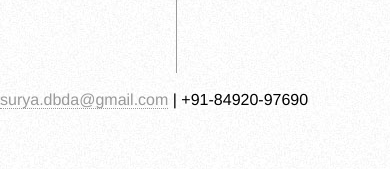
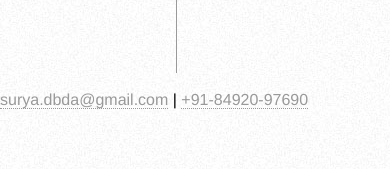
Before and after one commit to jamwalshah/resume, a plain HTML site: page index.html in a window 390 px wide. Shown: the part 2844-3013 px from the top of the page. Drawn offline with Linux system fonts and the light colour scheme.

Commit message:
Update index.html
updateing footer with added tel link for mobile number

```diff
--- a/index.html
+++ b/index.html
@@ -232,7 +232,7 @@
         <div class="clear"></div>
 
 			<footer>
-				<p><a class="email" href="mailto:surya.dbda@gmail.com">surya.dbda@gmail.com</a> | +91-84920-97690</p>
+				<p><a class="email" href="mailto:surya.dbda@gmail.com">surya.dbda@gmail.com</a> | <a class="tel" href="tel:+91-84920-97690">+91-84920-97690</a></p>
 			</footer>
 
     </div>
```
